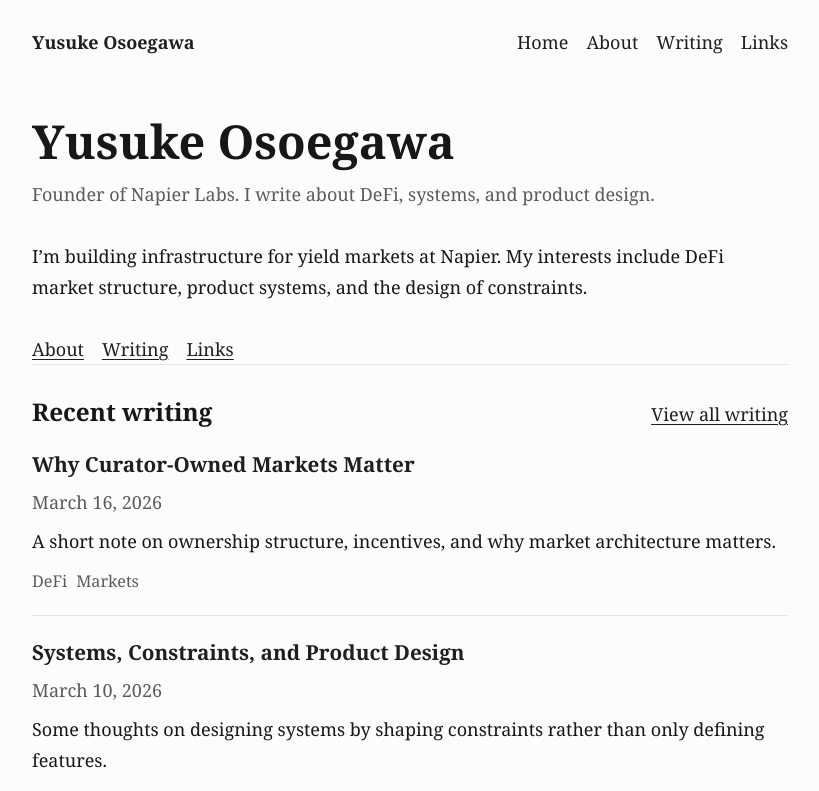
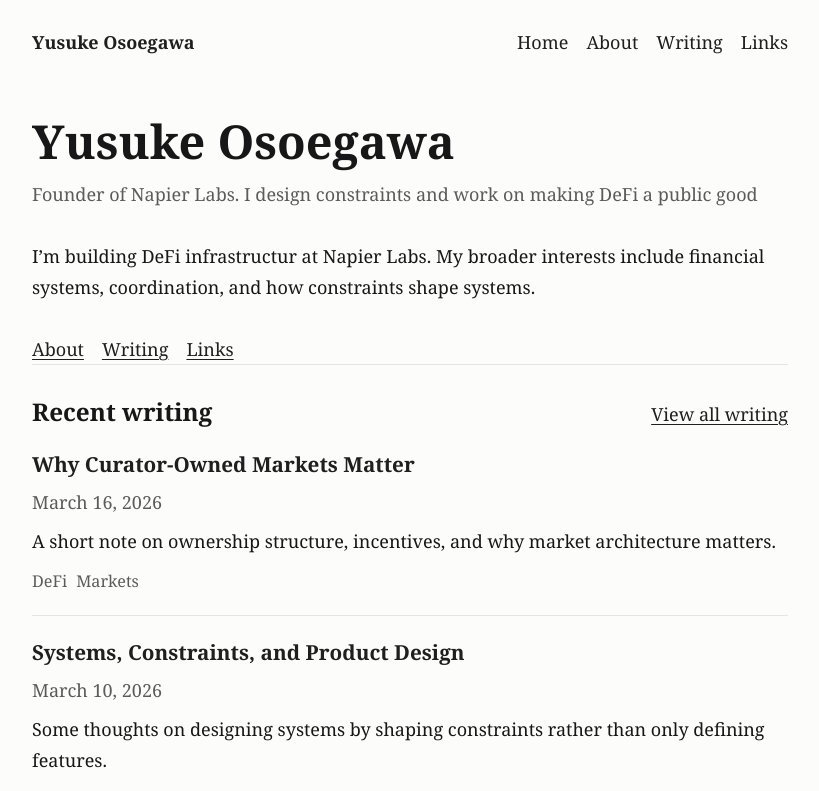
Before and after one commit to yusukeosoegawa/yusukeosoegawa.com, a Next.js app: page / in a window 1280 px wide. Shown: the top 791 px of the page, without its empty margins (230-1049 px from the left). Built offline with nearby package versions, Linux system fonts and the light colour scheme.

Commit message:
Update page.tsx

```diff
--- a/app/page.tsx
+++ b/app/page.tsx
@@ -21,15 +21,12 @@
         <div className="stack-sm">
           <h1>Yusuke Osoegawa</h1>
           <p className="lede">
-            Founder of Napier Labs. I write about DeFi, systems, and product
-            design.
+            Founder of Napier Labs. I design constraints and work on making DeFi a public good
           </p>
         </div>
 
         <p>
-          I’m building infrastructure for yield markets at Napier. My interests
-          include DeFi market structure, product systems, and the design of
-          constraints.
+          I’m building DeFi infrastructur at Napier Labs. My broader interests include financial systems, coordination, and how constraints shape systems.
         </p>
 
         <nav aria-label="Primary page links" className="inline-links">
```
